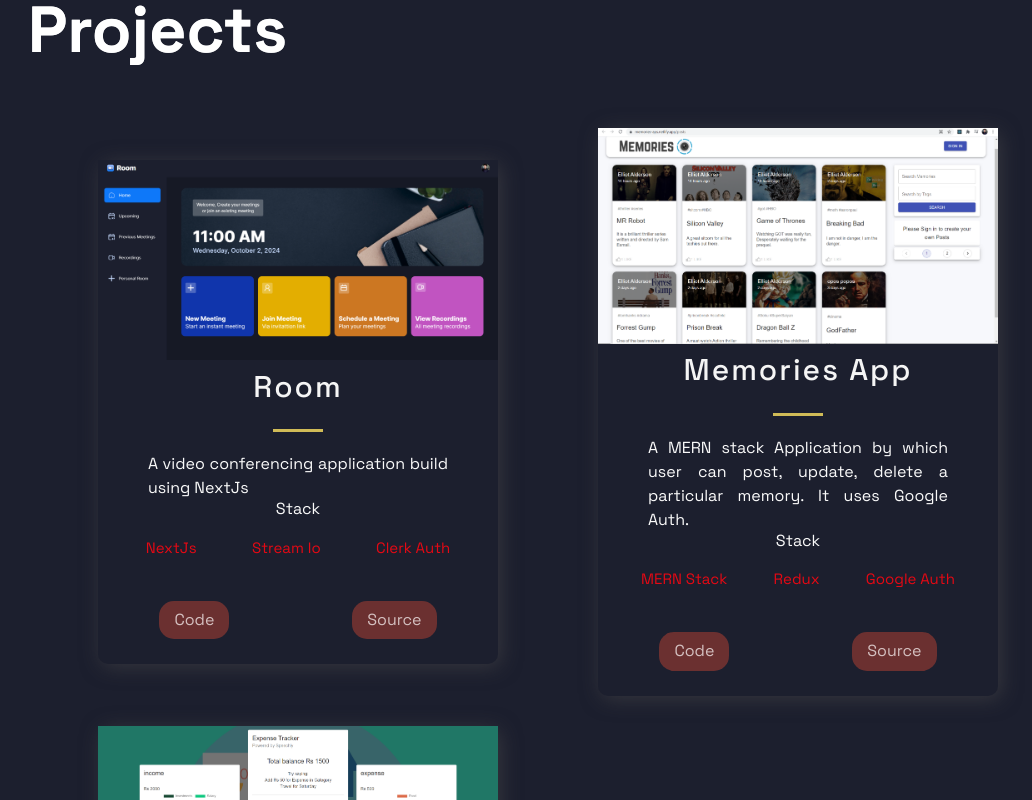
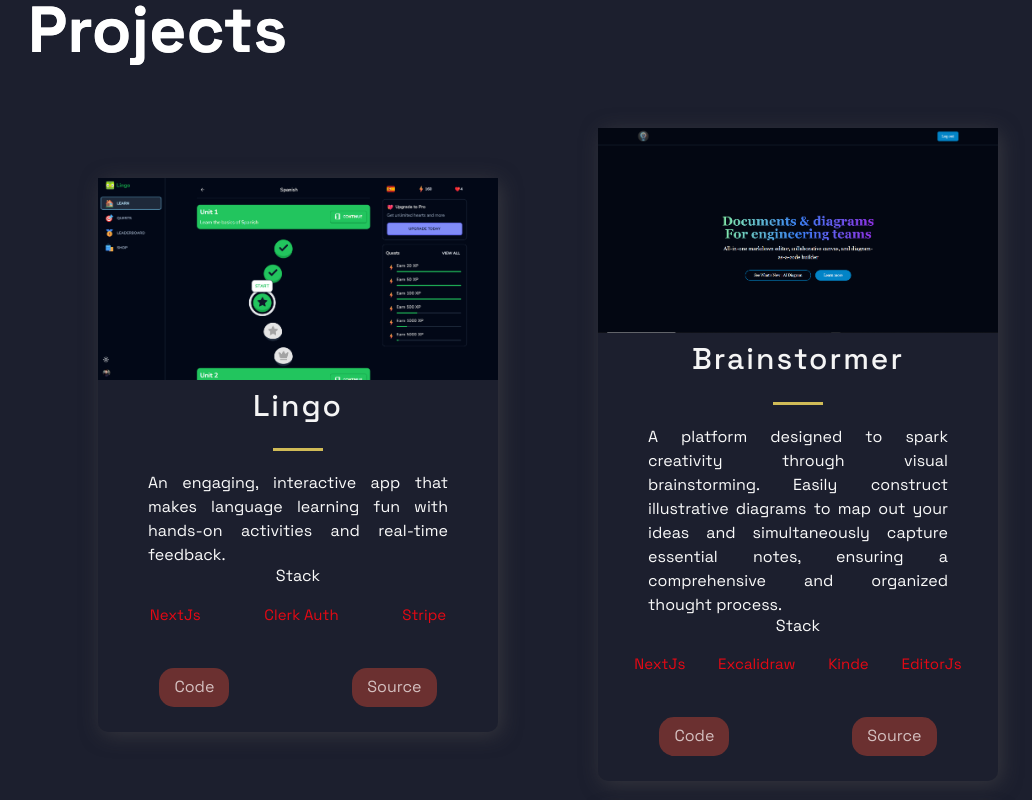
Before and after one commit to ayush200998/Portfolio, a Next.js app: page / in a window 1280 px wide. Shown: the part 720-1520 px from the top of the page, without its empty margins (92-1124 px from the left). Built offline with nearby package versions, Linux system fonts and the light colour scheme.

Commit message:
Added Brainstromer and Lingo app configs.

```diff
--- a/src/constants/constants.js
+++ b/src/constants/constants.js
@@ -1,13 +1,22 @@
 export const projects = [
-  // {
-  //   title: 'Lingo',
-  //   description: "A language learning application build using NextJs",
-  //     image: '/images/Room.png',
-  //     tags: ['NextJs', 'Stream Io', 'Clerk Auth',],
-  //   source: 'https://dbzoom-ayush200998s-projects.vercel.app',
-  //   visit: 'https://github.com/ayush200998/dbzoom',
-  //   id: 2,
-  // },
+  {
+    title: 'Lingo',
+    description: "An engaging, interactive app that makes language learning fun with hands-on activities and real-time feedback.",
+      image: '/images/Lingo.png',
+      tags: ['NextJs', 'Clerk Auth', 'Stripe'],
+    source: 'https://lingo-wheat-one.vercel.app/learn',
+    visit: 'https://github.com/ayush200998/Lingo',
+    id: 2,
+  },
+  {
+    title: 'Brainstormer',
+    description: "A platform designed to spark creativity through visual brainstorming. Easily construct illustrative diagrams to map out your ideas and simultaneously capture essential notes, ensuring a comprehensive and organized thought process.",
+      image: '/images/Brainstormer.png',
+      tags: ['NextJs', 'Excalidraw', 'Kinde', 'EditorJs'],
+    source: 'https://brainstormer-virid.vercel.app',
+    visit: 'https://github.com/ayush200998/Brainstormer',
+    id: 2,
+  },
   {
     title: 'Room',
     description: "A video conferencing application build using NextJs",
```
Also changed, not shown: public/images/Brainstormer.png (added), public/images/Lingo.png (added).
